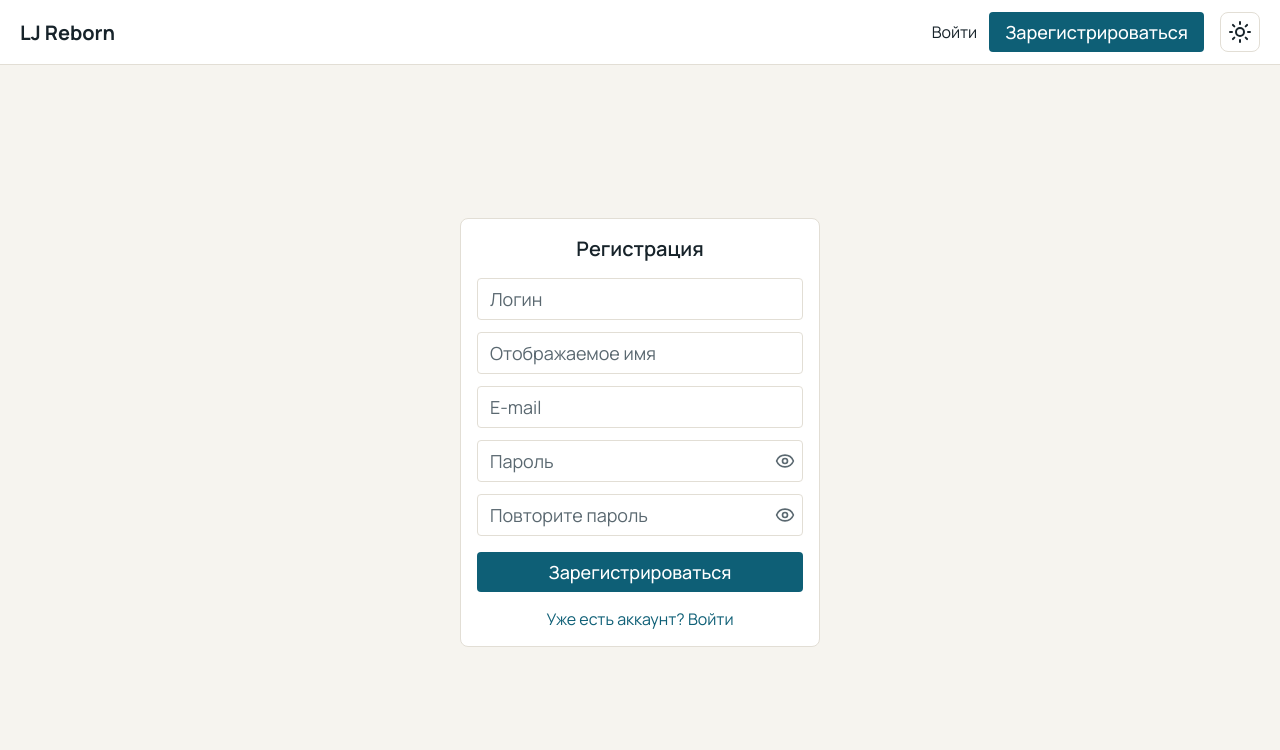
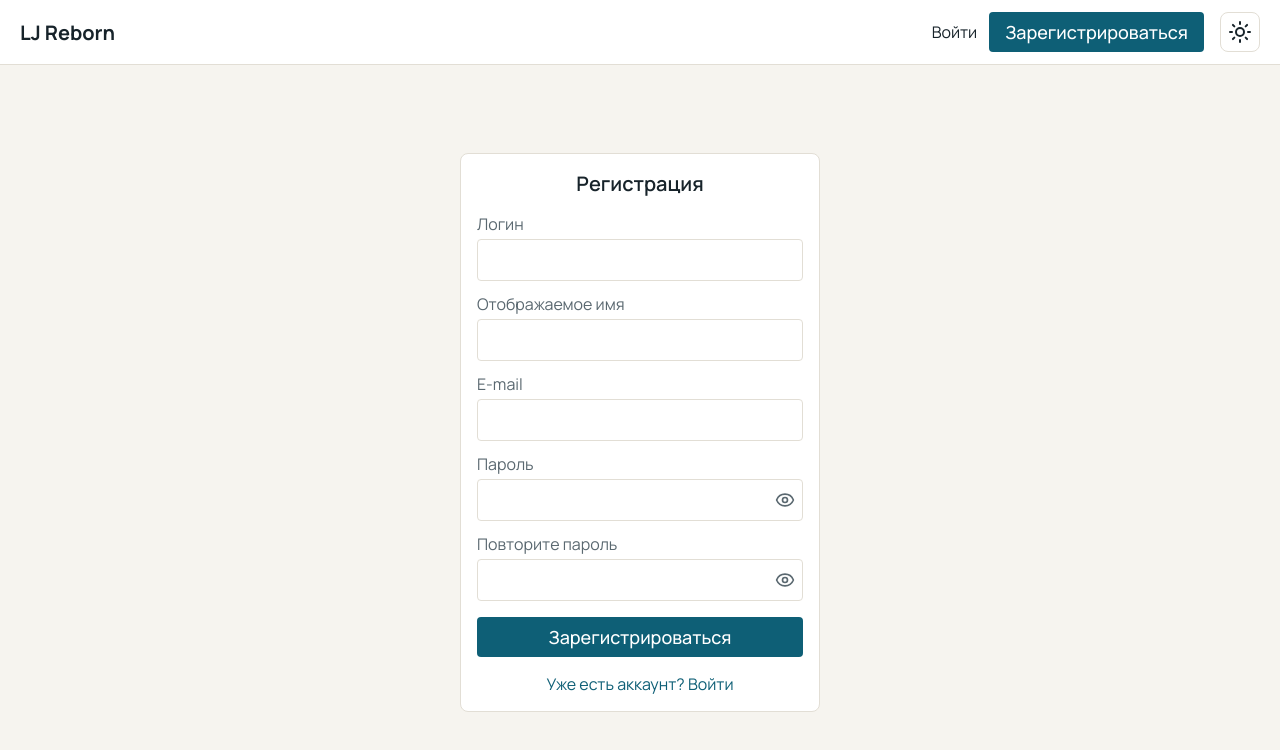
Before and after one commit to viseko/lj-reborn, a Next.js app in the folder frontend/: page /register in a window 1280 px wide. Shown: the top 750 px of the page. Built offline with nearby package versions, Linux system fonts and the light colour scheme; no server answers.

Commit message:
refactor(frontend): use next/link in auth forms

```diff
--- a/frontend/src/features/auth/register-form/RegisterForm.tsx
+++ b/frontend/src/features/auth/register-form/RegisterForm.tsx
@@ -1,6 +1,7 @@
 "use client";
 
 import type { FormHTMLAttributes, SubmitEvent } from "react";
+import Link from "next/link";
 import { useRouter } from "next/navigation";
 
 import { registerSchema } from "@lj/shared";
@@ -72,7 +73,7 @@ export const RegisterForm = ({
     }
   };
 
-  const formFooter = <a href="/login">Уже есть аккаунт? Войти</a>;
+  const formFooter = <Link href="/login">Уже есть аккаунт? Войти</Link>;
 
   return (
     <FormCard
@@ -86,7 +87,7 @@ export const RegisterForm = ({
       <Input
         type="text"
         name="login"
-        placeholder="Логин"
+        label="Логин"
         value={values.login}
         error={errors?.login}
         onChange={handleChange}
@@ -95,7 +96,7 @@ export const RegisterForm = ({
       <Input
         type="text"
         name="username"
-        placeholder="Отображаемое имя"
+        label="Отображаемое имя"
         value={values.username}
         error={errors?.username}
         onChange={handleChange}
@@ -104,7 +105,7 @@ export const RegisterForm = ({
       <Input
         type="email"
         name="email"
-        placeholder="E-mail"
+        label="E-mail"
         value={values.email}
         onChange={handleChange}
         error={errors?.email}
@@ -113,7 +114,7 @@ export const RegisterForm = ({
       <Input
         type="password"
         name="password"
-        placeholder="Пароль"
+        label="Пароль"
         value={values.password}
         error={errors?.password}
         onChange={handleChange}
@@ -122,7 +123,7 @@ export const RegisterForm = ({
       <Input
         type="password"
         name="passwordRepeat"
-        placeholder="Повторите пароль"
+        label="Повторите пароль"
         value={values.passwordRepeat}
         error={errors?.passwordRepeat}
         onChange={handleChange}
--- a/frontend/src/features/auth/reset-password-form/ResetPasswordForm.tsx
+++ b/frontend/src/features/auth/reset-password-form/ResetPasswordForm.tsx
@@ -88,7 +88,7 @@ export const ResetPasswordForm = ({
       <Input
         type="password"
         name="newPassword"
-        placeholder="Пароль"
+        label="Пароль"
         value={values.newPassword}
         error={errors?.newPassword}
         onChange={handleChange}
@@ -97,7 +97,7 @@ export const ResetPasswordForm = ({
       <Input
         type="password"
         name="newPasswordRepeat"
-        placeholder="Повторите пароль"
+        label="Повторите пароль"
         value={values.newPasswordRepeat}
         error={errors?.newPasswordRepeat}
         onChange={handleChange}
```
Also changed, not shown: frontend/src/features/auth/forgot-form/ForgotForm.tsx (+5 -4 lines), frontend/src/features/auth/login-form/LoginForm.tsx (+5 -4 lines).
